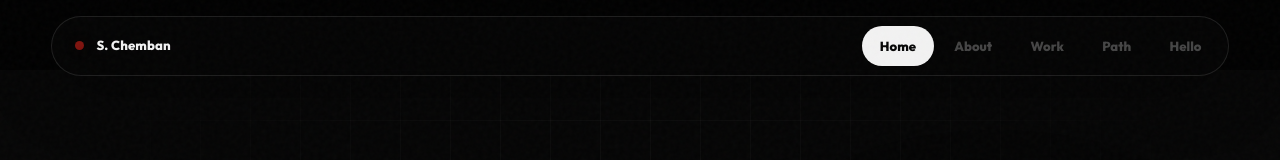
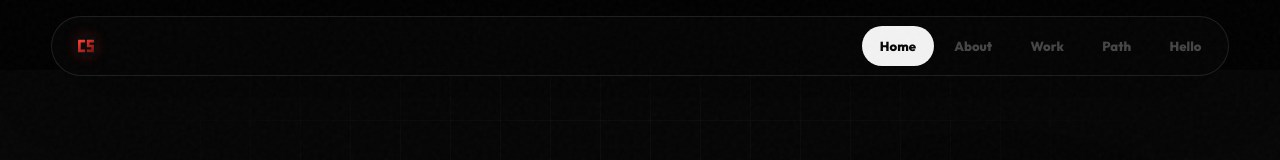
Before and after one commit to SUHAIBCHEMBAN/New-Portfolio, a React (Vite) app: page / in a window 1280 px wide. Shown: the top 160 px of the page. Built offline with nearby package versions, Linux system fonts and the light colour scheme.

Commit message:
Updated Logo and favicon

```diff
--- a/index.html
+++ b/index.html
@@ -3,13 +3,71 @@
 
 <head>
   <meta charset="UTF-8" />
+  <meta name="viewport" content="width=device-width, initial-scale=1.0, maximum-scale=5.0" />
+
+  <!-- Primary Meta Tags -->
+  <title>Suhaib Chemban | Digital Experience Architect</title>
+  <meta name="title" content="Suhaib Chemban | Digital Experience Architect" />
+  <meta name="description" content="I engineer high-performance, award-winning digital experiences that merge cutting-edge technology with premium cinematic aesthetics." />
+  <meta name="keywords" content="Suhaib Chemban, Full Stack Developer, Digital Experience Architect, React, GSAP, Web Development, Three.js, Portfolio" />
+  <meta name="author" content="Suhaib Chemban" />
+  <meta name="theme-color" content="#050505" />
+  <meta name="color-scheme" content="dark" />
+
+  <!-- Open Graph / Facebook -->
+  <meta property="og:type" content="website" />
+  <meta property="og:url" content="https://suhaib.dev/" />
+  <meta property="og:title" content="Suhaib Chemban | Digital Experience Architect" />
+  <meta property="og:description" content="I engineer high-performance, award-winning digital experiences that merge cutting-edge technology with premium cinematic aesthetics." />
+  <meta property="og:image" content="/assets/og-image.jpg" />
+
+  <!-- Twitter -->
+  <meta property="twitter:card" content="summary_large_image" />
+  <meta property="twitter:url" content="https://suhaib.dev/" />
+  <meta property="twitter:title" content="Suhaib Chemban | Digital Experience Architect" />
+  <meta property="twitter:description" content="I engineer high-performance, award-winning digital experiences that merge cutting-edge technology with premium cinematic aesthetics." />
+  <meta property="twitter:image" content="/assets/og-image.jpg" />
+
+  <!-- Favicons -->
   <link rel="icon" type="image/svg+xml" href="/favicon.svg" />
-  <meta name="viewport" content="width=device-width, initial-scale=1.0" />
-  <meta name="description"
-    content="Professional portfolio showcasing web development projects, skills, and services. Available for freelance work and new opportunities." />
-  <meta name="keywords" content="web developer, portfolio, freelance, React, JavaScript, full stack developer" />
-  <meta name="author" content="Suhaib Chemban" />
-  <title>Suhaib's Portfolio</title>
+  <link rel="apple-touch-icon" href="/favicon.svg" />
+
+  <!-- Preconnect to improve font loading -->
+  <link rel="preconnect" href="https://fonts.googleapis.com" />
+  <link rel="preconnect" href="https://fonts.gstatic.com" crossorigin />
+
+  <style>
+    /* Prevent FOUC and set base theme */
+    html {
+      background-color: #050505;
+    }
+    body {
+      margin: 0;
+      background-color: #050505;
+      color: #F2F2F2;
+      font-family: -apple-system, BlinkMacSystemFont, "Segoe UI", Roboto, Helvetica, Arial, sans-serif;
+    }
+    /* Simple elegant loading state before React hydrates */
+    #root:empty {
+      height: 100vh;
+      display: flex;
+      justify-content: center;
+      align-items: center;
+      background-color: #050505;
+    }
+    #root:empty::after {
+      content: '';
+      width: 40px;
+      height: 40px;
+      border: 2px solid rgba(255, 255, 255, 0.05);
+      border-top-color: #7f140f;
+      border-radius: 50%;
+      animation: spin 1s cubic-bezier(0.65, 0, 0.35, 1) infinite;
+    }
+    @keyframes spin {
+      to { transform: rotate(360deg); }
+    }
+  </style>
 </head>
 
 <body>
--- a/src/components/shared/Navigation.css
+++ b/src/components/shared/Navigation.css
@@ -35,12 +35,16 @@
     padding: 0 0.9rem;
 }
 
-.logo-dot {
-    width: 9px;
-    height: 9px;
-    background: var(--accent-primary);
-    border-radius: 999px;
-    box-shadow: 0 0 16px var(--accent-glow);
+.nav-logo-svg {
+    width: 22px;
+    height: 22px;
+    border-radius: 5.5px;
+    box-shadow: 0 0 12px rgba(127, 20, 15, 0.4);
+    transition: transform 0.4s cubic-bezier(0.16, 1, 0.3, 1);
+}
+
+.nav-logo-side:hover .nav-logo-svg {
+    transform: scale(1.15) rotate(4deg);
 }
 
 .logo-text {
--- a/src/components/shared/Navigation.jsx
+++ b/src/components/shared/Navigation.jsx
@@ -48,9 +48,23 @@ export default function Navigation() {
     <nav className="navigation">
       <div className="nav-container">
         <div className="nav-pill-wrapper">
-          <div className="nav-logo-side">
-            <span className="logo-dot"></span>
-            <span className="logo-text">S. Chemban</span>
+          <div className="nav-logo-side clickable" onClick={() => scrollToSection('home')} style={{ cursor: 'pointer' }}>
+            <svg viewBox="0 0 100 100" className="nav-logo-svg" xmlns="http://www.w3.org/2000/svg">
+              <defs>
+                <linearGradient id="nav-grad" x1="0%" y1="0%" x2="100%" y2="100%">
+                  <stop offset="0%" stopColor="#ff3b30" />
+                  <stop offset="100%" stopColor="#7f140f" />
+                </linearGradient>
+              </defs>
+              <rect width="100" height="100" rx="24" fill="#0a0a0a" />
+              <path d="M 40 28 L 20 28 L 20 72 L 40 72 M 80 28 L 60 28 L 60 50 L 80 50 L 80 72 L 60 72"
+                    fill="none"
+                    stroke="url(#nav-grad)"
+                    strokeWidth="12"
+                    strokeLinecap="square"
+                    strokeLinejoin="miter" />
+            </svg>
+            {/* <span className="logo-text">SUHAIB</span> */}
           </div>
           <ul className="nav-menu">
             {navItems.map(item => (
```
Also changed, not shown: public/assets/hero-abstract.png (added), public/favicon.svg, 1 other file (tests, documents, lock files or other folders).
